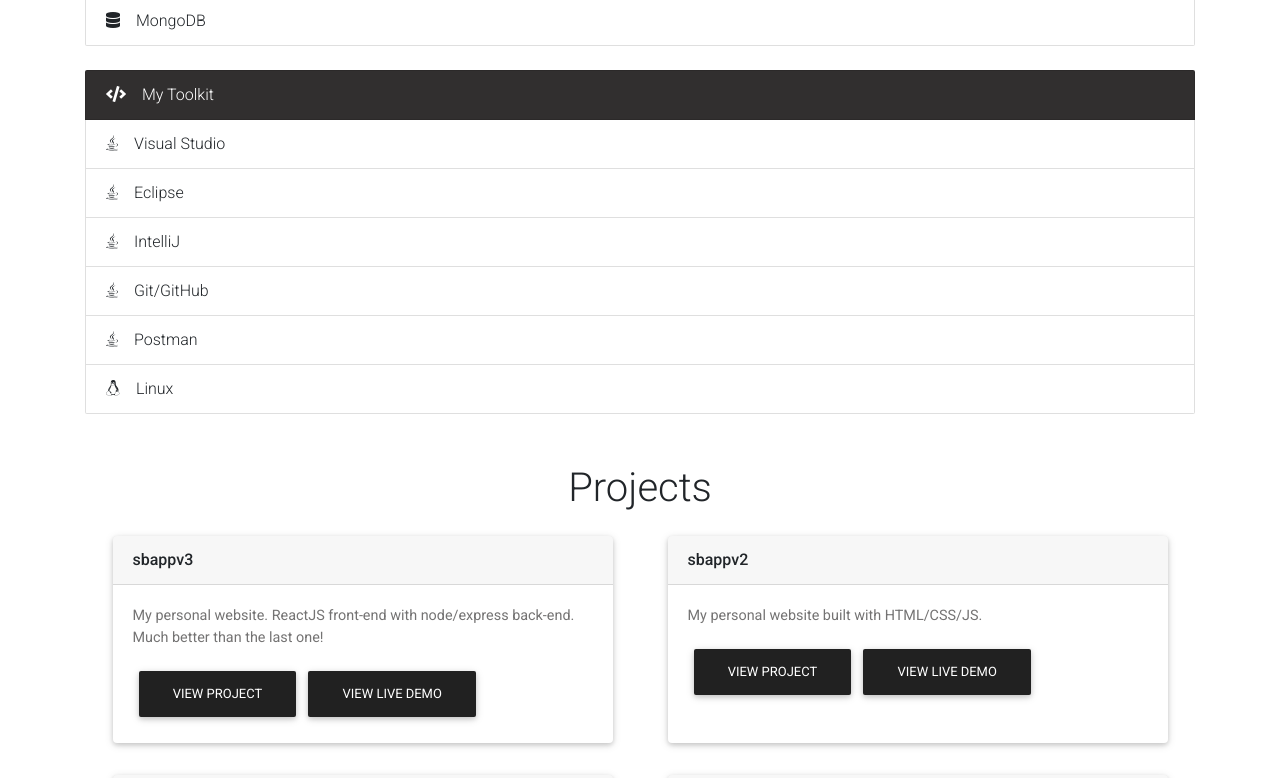
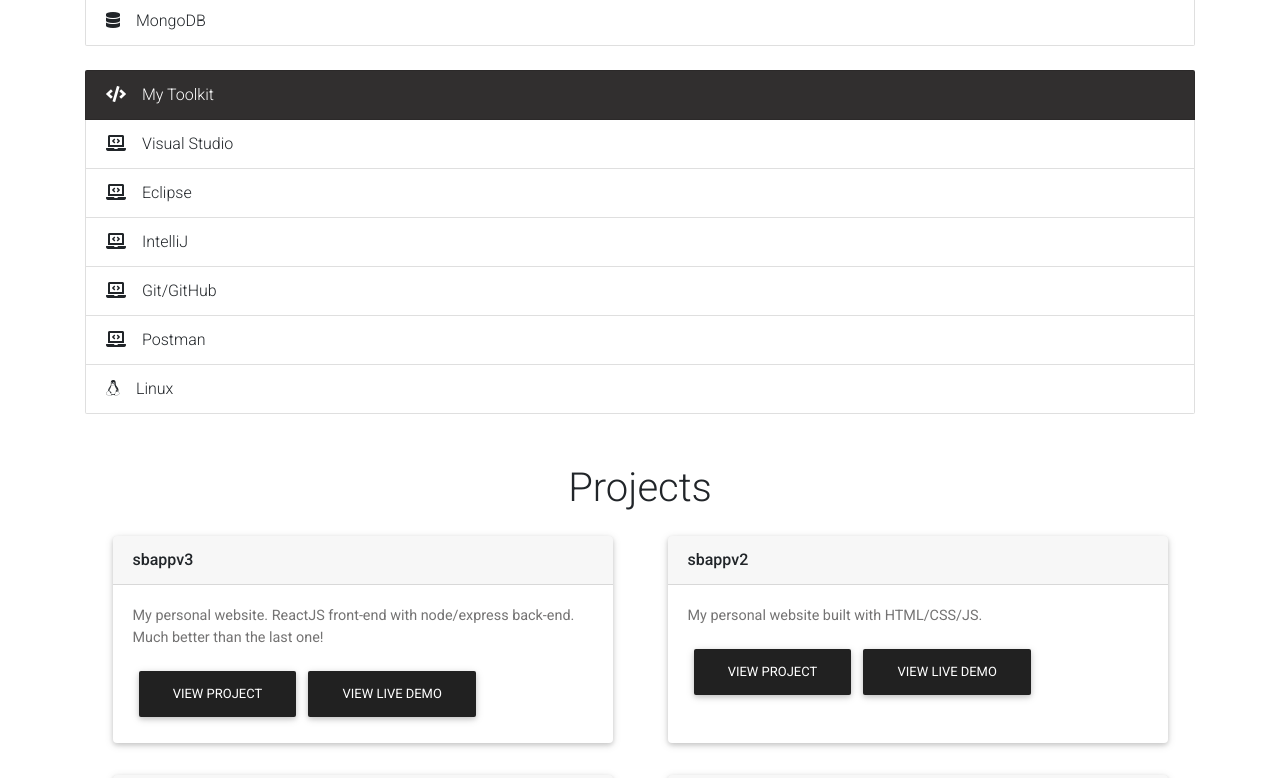
Before and after one commit to Lee7b/sbapp, a React (Create React App) app in the folder client/: page / in a window 1280 px wide. Shown: the part 2000-2778 px from the top of the page. Built offline with nearby package versions, Linux system fonts and the light colour scheme.

Commit message:
New features

```diff
--- a/client/package.json
+++ b/client/package.json
@@ -6,6 +6,7 @@
     "aos": "^2.3.4",
     "mdbreact": "^4.19.1",
     "react": "^16.9.0",
+    "react-anchor-link-smooth-scroll": "^1.0.12",
     "react-dom": "^16.9.0",
     "react-router-dom": "^5.0.1",
     "react-scripts": "3.1.1",
--- a/client/src/Components/About.js
+++ b/client/src/Components/About.js
@@ -1,12 +1,10 @@
 import React from 'react';
-import { Element } from 'react-scroll';
 import { MDBRow, MDBCol } from 'mdbreact';
 
 class About extends React.Component {
     render () {
         return (
-          <div>
-            <Element name="about" className="element" />
+          <div id="about">
             <div id="aboutme" className="blue-grey darken-4" style={{marginBottom:"50px"}}>
                 <div className="container">
                     <MDBRow className="d-flex align-items-center py-5"> {/* Vertically center content and add padding to top/bottom */}
--- a/client/src/Components/Contact.js
+++ b/client/src/Components/Contact.js
@@ -1,14 +1,11 @@
 import React from 'react';
-import { Element } from 'react-scroll'
 import { MDBJumbotron, MDBContainer, MDBRow, MDBCol, MDBIcon, MDBCardTitle, MDBCardImage, MDBCardBody, MDBCardText } from "mdbreact";
-
 
 class Contact extends React.Component {
     render () {
     return (
-        <div>
-            <Element name="contact" className="element" />
-            <MDBContainer className="mt-5 text-center">
+        <div id="contact">
+            <MDBContainer className="mt-5 text-center" data-aos="zoom-in">
                 <div>
                     <MDBRow>
                         <MDBCol>
--- a/client/src/Components/Nav.js
+++ b/client/src/Components/Nav.js
@@ -1,6 +1,6 @@
 import React from 'react';
 import { MDBNavbar, MDBNavbarBrand, MDBNavbarNav, MDBNavbarToggler, MDBCollapse, MDBNavItem, MDBIcon } from 'mdbreact';
-import { Link } from 'react-scroll'
+import AnchorLink from 'react-anchor-link-smooth-scroll'
 
 class Nav extends React.Component {
   constructor(props) {
@@ -29,19 +29,19 @@
               <MDBCollapse isOpen={this.state.collapse} navbar>
                 <MDBNavbarNav left>
                   <MDBNavItem active>
-                    <Link className="nav-link" to="home" smooth={true}>Home</Link>
+                    <AnchorLink className="nav-link" href="#home">Home</AnchorLink>
                   </MDBNavItem>
                   <MDBNavItem>
-                    <Link className="nav-link" to="about" smooth={true}>About</Link>
+                    <AnchorLink offset="100" className="nav-link" href="#about">About</AnchorLink>
                   </MDBNavItem>
                   <MDBNavItem>
-                    <Link className="nav-link" to="skills" smooth={true}>Skills</Link>
+                    <AnchorLink offset="100" className="nav-link" href="#skills">Skills</AnchorLink>
                   </MDBNavItem>
                   <MDBNavItem>
-                    <Link className="nav-link" to="projects" smooth={true}>Projects</Link>
+                    <AnchorLink offset="100" className="nav-link" href="#projects">Projects</AnchorLink>
                   </MDBNavItem>
                   <MDBNavItem>
-                    <Link className="nav-link" to="contact" smooth={true}>Contact</Link>
+                    <AnchorLink className="nav-link" href="#contact">Contact</AnchorLink>
                   </MDBNavItem>
                 </MDBNavbarNav>
 
--- a/client/src/Components/Projects.js
+++ b/client/src/Components/Projects.js
@@ -1,13 +1,12 @@
 import React from 'react';
-import { MDBContainer, MDBBtn, MDBCard, MDBCardBody, MDBCardHeader, MDBCardTitle, MDBCardText, MDBRow, MDBCol} from 'mdbreact';
-import { Element } from 'react-scroll'
+import { MDBBtn, MDBCard, MDBCardBody, MDBCardHeader, MDBCardTitle, MDBCardText, MDBRow, MDBCol} from 'mdbreact';
 
 class Projects extends React.Component {
     render () {
     return (
-        <div className="projects container" style={{overflowX:"hidden", overflowY:"hidden"}}  data-aos="fade-down-right">
-          <Element name="projects" className="element" />
+        <div id="projects" className="projects container" style={{overflowX:"hidden", overflowY:"hidden"}}>
           <h1 className="text-center">Projects</h1>
+          <div data-aos="fade-down-right">
           <MDBRow>
               <MDBCol className="d-flex justify-content-center">
               <MDBCard style={{width:"500px"}}>
@@ -54,6 +53,7 @@
               </MDBCard>
               </MDBCol>
           </MDBRow>
+          </div>
         </div>
     )
   }
--- a/client/src/Components/Skills.js
+++ b/client/src/Components/Skills.js
@@ -1,14 +1,12 @@
 import React from 'react';
 import { MDBListGroup, MDBListGroupItem, MDBContainer, MDBIcon, MDBRow } from "mdbreact";
-import { Element } from 'react-scroll'
 
 
 class Skills extends React.Component {
     render() {
         return (
-            <div>
+            <div id="skills">
             <MDBContainer style={{marginBottom:"50px"}}>
-                <Element name="skills" className="element" />
                 <h1 className="text-center">Skills</h1>
                 <MDBRow>
                 <MDBListGroup data-aos="flip-left" data-aos-easing="ease-out-cubic" data-aos-duration="2000" style={{ width: "70rem" }}>
@@ -37,11 +35,11 @@
                 <MDBRow>
                 <MDBListGroup data-aos="flip-left" data-aos-easing="ease-out-cubic" data-aos-duration="2000" style={{ width: "70rem" }}>
                 <MDBListGroupItem className="newactive"><MDBIcon icon="code" className="pr-3"/>My Toolkit</MDBListGroupItem>
-                    <MDBListGroupItem><MDBIcon fab icon="java" className="pr-3"/>Visual Studio</MDBListGroupItem>
-                    <MDBListGroupItem><MDBIcon fab icon="java" className="pr-3"/>Eclipse</MDBListGroupItem>
-                    <MDBListGroupItem><MDBIcon fab icon="java" className="pr-3"/>IntelliJ</MDBListGroupItem>
-                    <MDBListGroupItem><MDBIcon fab icon="java" className="pr-3"/>Git/GitHub</MDBListGroupItem>
-                    <MDBListGroupItem><MDBIcon fab icon="java" className="pr-3"/>Postman</MDBListGroupItem>
+                    <MDBListGroupItem><MDBIcon icon="laptop-code" className="pr-3"/>Visual Studio</MDBListGroupItem>
+                    <MDBListGroupItem><MDBIcon icon="laptop-code" className="pr-3"/>Eclipse</MDBListGroupItem>
+                    <MDBListGroupItem><MDBIcon icon="laptop-code" className="pr-3"/>IntelliJ</MDBListGroupItem>
+                    <MDBListGroupItem><MDBIcon icon="laptop-code" className="pr-3"/>Git/GitHub</MDBListGroupItem>
+                    <MDBListGroupItem><MDBIcon icon="laptop-code" className="pr-3"/>Postman</MDBListGroupItem>
                     <MDBListGroupItem><MDBIcon fab icon="linux" className="pr-3"/>Linux</MDBListGroupItem>
                 </MDBListGroup>
                 </MDBRow>
--- a/client/src/Pages/Home.js
+++ b/client/src/Pages/Home.js
@@ -5,7 +5,6 @@
 import Skills from '../Components/Skills';
 import Projects from '../Components/Projects';
 import Contact from '../Components/Contact';
-import { Element } from 'react-scroll'
 import AOS from 'aos';
 import 'aos/dist/aos.css';
 import '../css/styles.css';
@@ -20,8 +19,7 @@
   }
     render () {
     return (
-        <div>
-          <Element name="home" className="element" />
+        <div id="home">
           <Nav />
           <Intro />
           <About />
```
Also changed, not shown: 1 other file (tests, documents, lock files or other folders).
